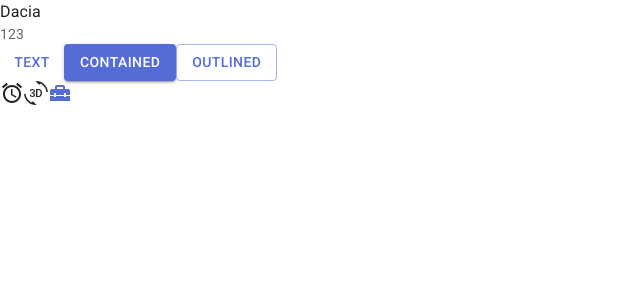
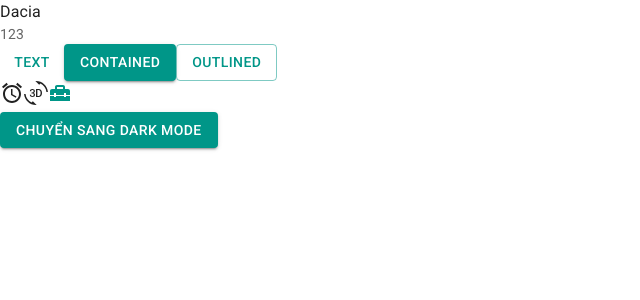
Before and after one commit to Dacia1704/trello-web-frontend, a React (Vite) app: page / in a window 1280 px wide. Shown: the top 300 px of the page, without its empty margins (0-640 px from the left). Built offline with nearby package versions, Linux system fonts and the light colour scheme.

Commit message:
add basic dark light mode

```diff
--- a/index.html
+++ b/index.html
@@ -8,6 +8,13 @@
     <link rel="preconnect" href="https://fonts.googleapis.com" />
     <link rel="preconnect" href="https://fonts.gstatic.com" crossorigin />
     <link rel="stylesheet" href="https://fonts.googleapis.com/css2?family=Roboto:wght@300;400;500;700&display=swap" />
+    <InitColorSchemeScript attribute="class" />
+    <script>
+      (function () {
+        const theme = localStorage.getItem("my-app-theme") || (window.matchMedia("(prefers-color-scheme: dark)").matches ? "dark" : "light");
+        document.documentElement.classList.add(theme);
+      })();
+    </script>
   </head>
   <body>
     <div id="root"></div>
--- a/src/App.jsx
+++ b/src/App.jsx
@@ -3,6 +3,21 @@ import Typography from "@mui/material/Typography";
 import { AccessAlarm } from "@mui/icons-material";
 import { ThreeDRotation } from "@mui/icons-material";
 import { HomeRepairService } from "@mui/icons-material";
+import { useColorScheme } from "@mui/material";
+
+function ThemeToggle() {
+  const { mode, setMode } = useColorScheme();
+
+  const toggle = () => {
+    setMode(mode === "light" ? "dark" : "light");
+  };
+
+  return (
+    <Button variant="contained" onClick={toggle}>
+      Chuyển sang {mode === "light" ? "Dark" : "Light"} Mode
+    </Button>
+  );
+}
 
 function App() {
   return (
@@ -21,6 +36,9 @@ function App() {
       <AccessAlarm />
       <ThreeDRotation />
       <HomeRepairService color="primary" />
+
+      <br />
+      <ThemeToggle />
     </>
   );
 }
--- a/src/theme.js
+++ b/src/theme.js
@@ -1,21 +1,23 @@
+import { deepOrange, orange, teal, cyan } from "@mui/material/colors";
 import { createTheme } from "@mui/material/styles";
-import { red } from "@mui/material/colors";
 
-// Create a theme instance.
-const theme = createTheme({
-  cssVariables: true,
-  palette: {
-    mode: "light",
-    primary: {
-      main: "#556cd6",
+export const theme = createTheme({
+  colorSchemes: {
+    light: {
+      palette: {
+        primary: teal,
+        secondary: deepOrange,
+      },
     },
-    secondary: {
-      main: "#19857b",
-    },
-    error: {
-      main: red.A400,
+    dark: {
+      palette: {
+        primary: cyan,
+        secondary: orange,
+      },
     },
   },
+  cssVarPrefix: "mui",
+  cssVariables: {
+    colorSchemeSelector: "class",
+  },
 });
-
-export default theme;
```
Also changed, not shown: src/main.jsx (+10 -10 lines).
